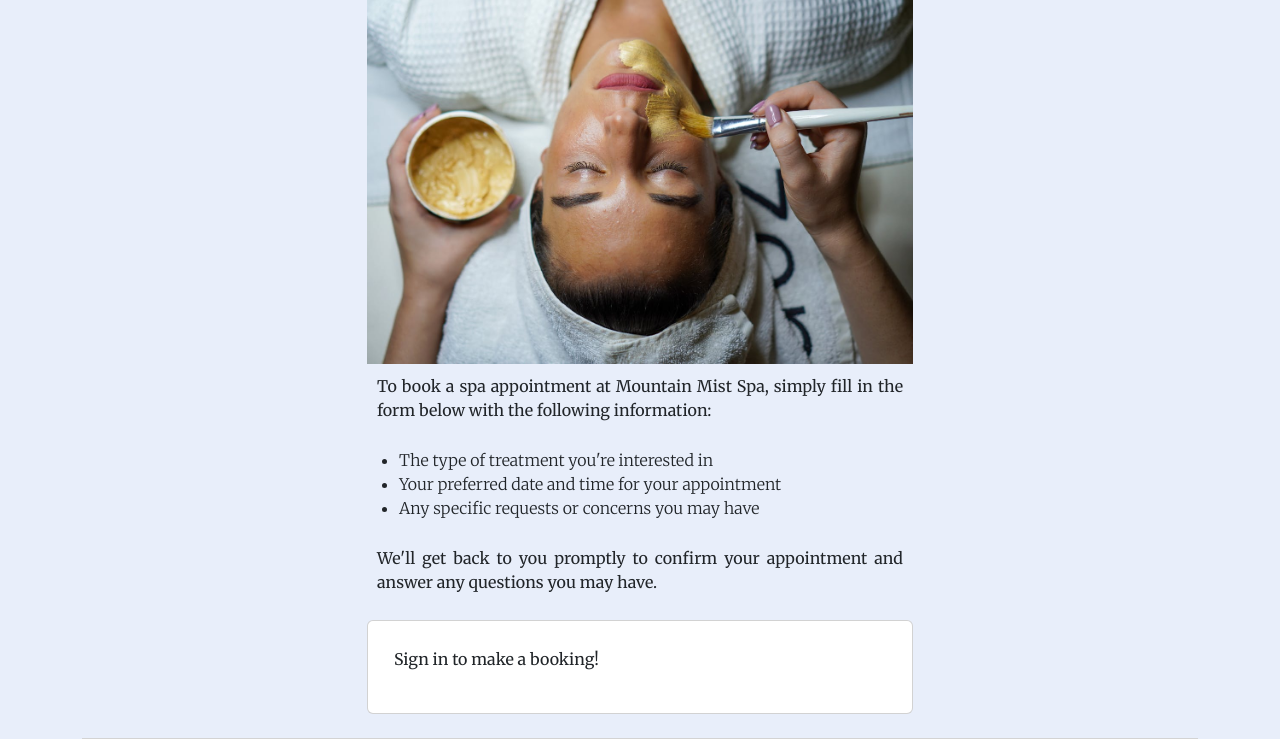
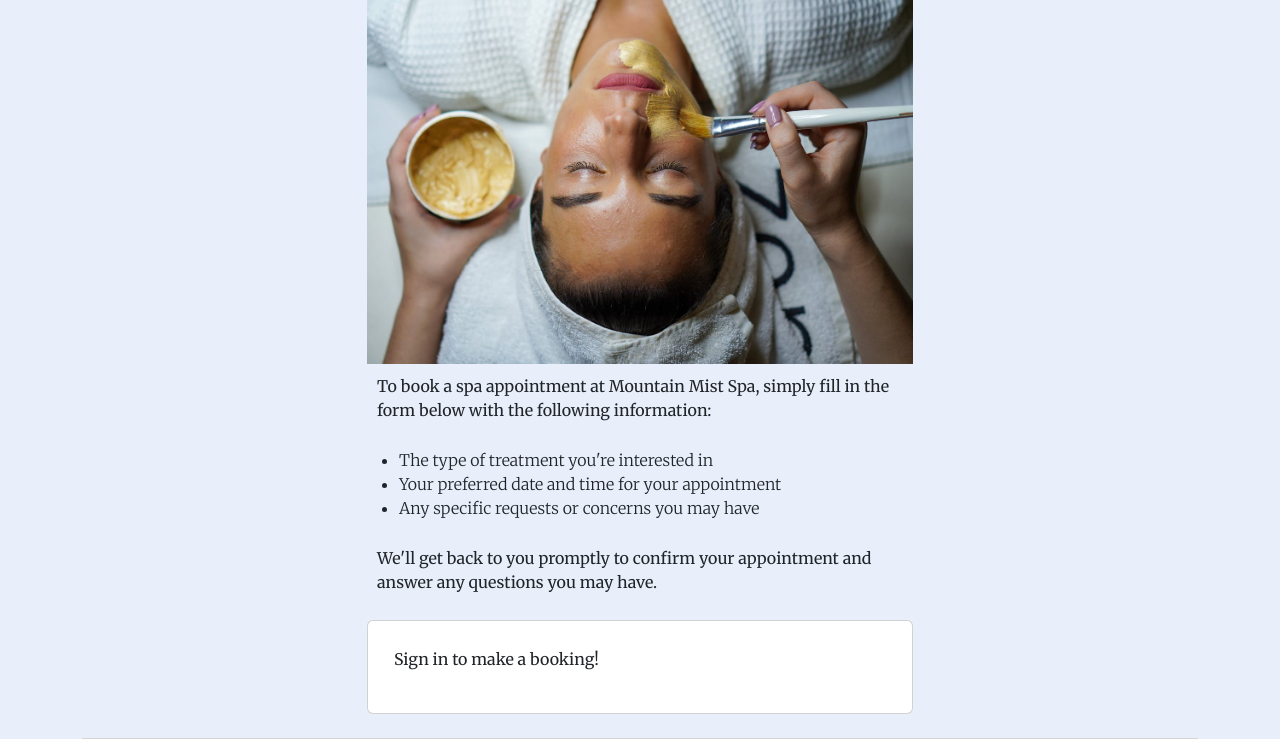
Before and after one commit to runabrandes/pp4-spa, a Django app: page /booking/ in a window 1280 px wide. Shown: the part 237-976 px from the top of the page. Run offline with Django 4.2, Linux system fonts and the light colour scheme; some libraries are stand-ins or nearby versions; some web fonts are replaced.

Commit message:
Removed text-align: justify from p elements in style.css

```diff
--- a/static/css/style.css
+++ b/static/css/style.css
@@ -22,7 +22,6 @@ h2 {
 }
 
 p {
-text-align: justify;
 padding: 10px;
 font-family: 'Merriweather', sans-serif;
 }
```
